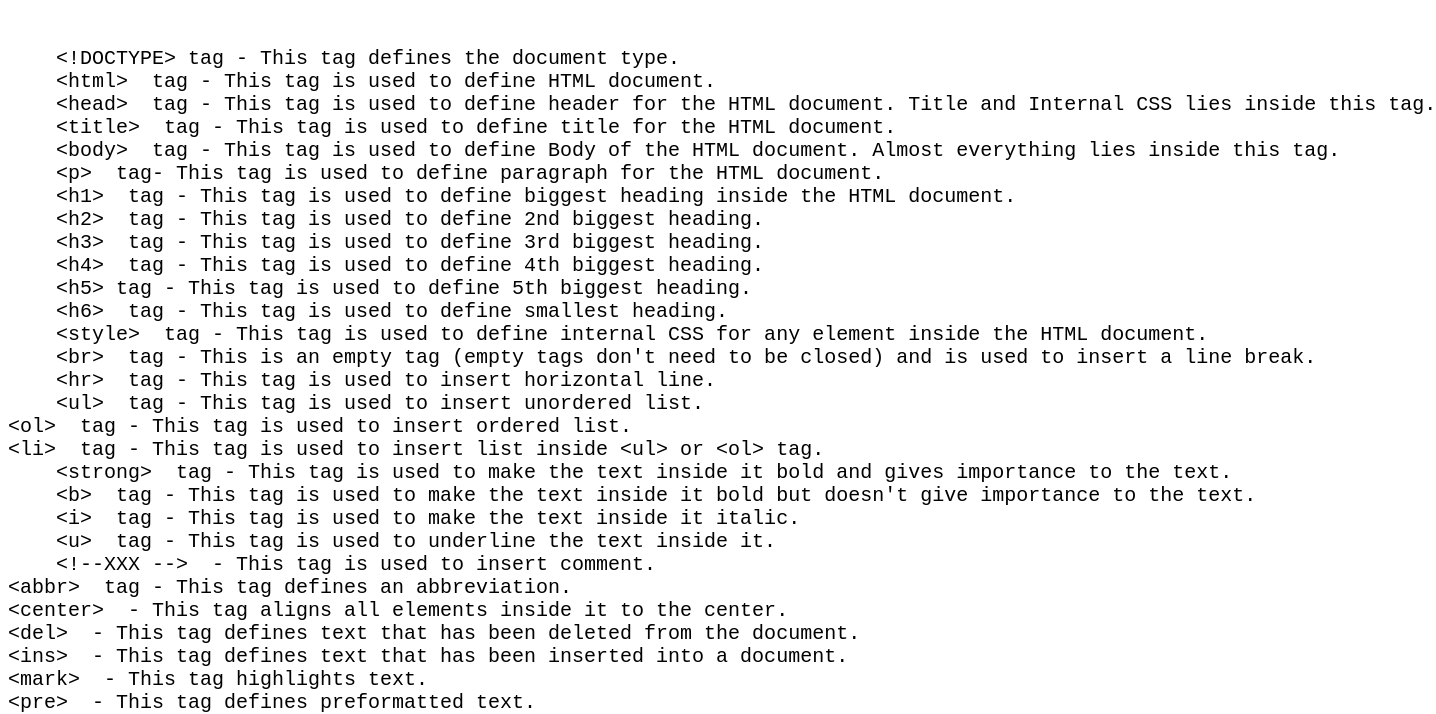
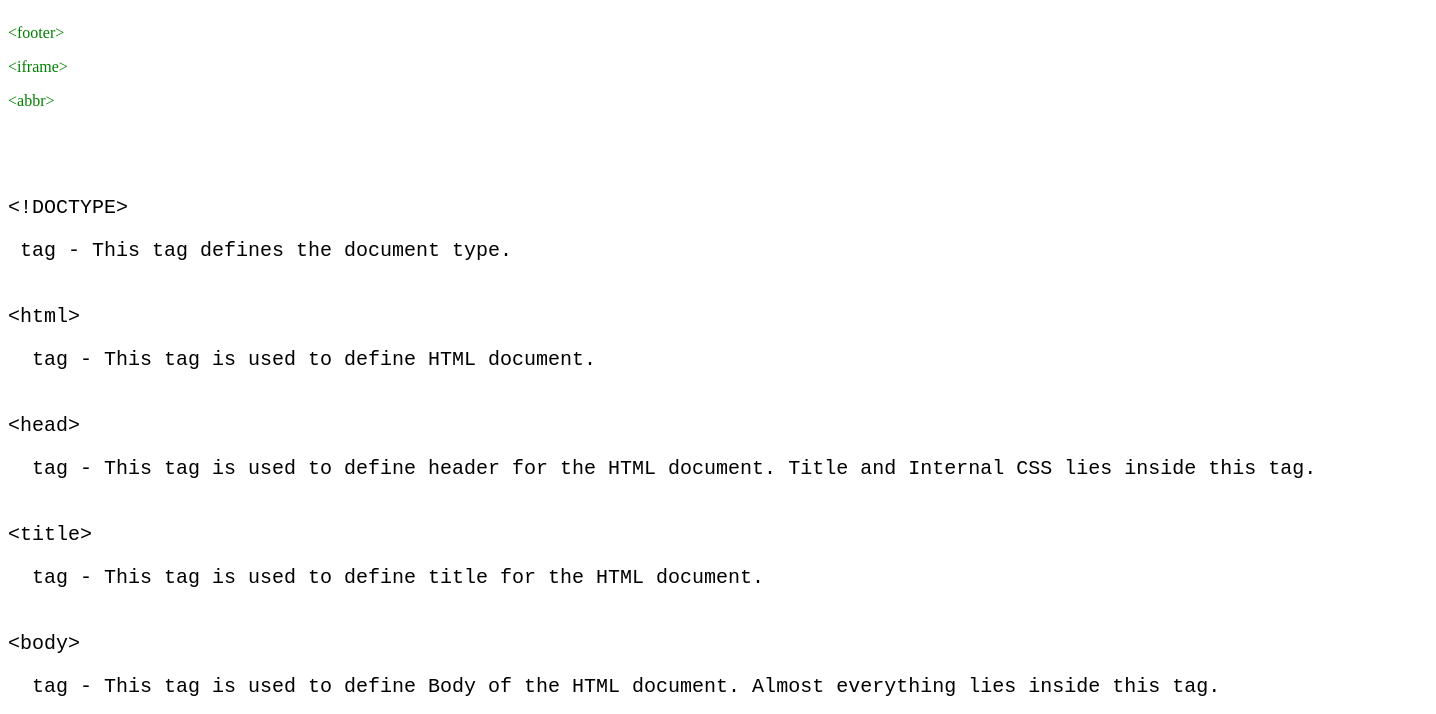
Before and after one commit to VinitaKumariMeena/Vinita, a plain HTML site: page About_html.html in a window 1280 px wide. Shown: the part 77-791 px from the top of the page, 1436 px wide, since content can reach past the window. Drawn offline with Linux system fonts and the light colour scheme.

Commit message:
Update About_html.html

```diff
--- a/About_html.html
+++ b/About_html.html
@@ -2,59 +2,87 @@
 <html>
 <head>
 <title>About_html</title>
+<style>
+a:link {
+  color: green;
+  background-color: transparent;
+  text-decoration: none;
+}
+
+a:visited {
+  color: blue;
+  background-color: transparent;
+  text-decoration: none;
+}
+
+a:hover {
+  color: red;
+  background-color: transparent;
+  text-decoration:none;
+}
+
+a:active {
+  color: voilet;
+  background-color: transparent;
+  text-decoration:none;
+}
+</style>
 </head>
 <body>
     <center><h1 style="font-size: 40px;">About HTML</h1></center>
+	<p><a href="#footer"> &lt;footer&gt;</a></p>
+	<p><a href="#iframe"> &lt;iframe&gt;</a></p>
+	<p><a href="#abbr"> &lt;abbr&gt;</a></p>
     <pre style="font-size: 20px;">
-    &lt;!DOCTYPE&gt; tag - This tag defines the document type.
-    &lt;html&gt;  tag - This tag is used to define HTML document.
-    &lt;head&gt;  tag - This tag is used to define header for the HTML document. Title and Internal CSS lies inside this tag.
-    &lt;title&gt;  tag - This tag is used to define title for the HTML document.
-    &lt;body&gt;  tag - This tag is used to define Body of the HTML document. Almost everything lies inside this tag.
-    &lt;p&gt;  tag- This tag is used to define paragraph for the HTML document.
-    &lt;h1&gt;  tag - This tag is used to define biggest heading inside the HTML document.
-    &lt;h2&gt;  tag - This tag is used to define 2nd biggest heading.
-    &lt;h3&gt;  tag - This tag is used to define 3rd biggest heading.
-    &lt;h4&gt;  tag - This tag is used to define 4th biggest heading.
-    &lt;h5&gt; tag - This tag is used to define 5th biggest heading.
-    &lt;h6&gt;  tag - This tag is used to define smallest heading.
-    &lt;style&gt;  tag - This tag is used to define internal CSS for any element inside the HTML document.
-    &lt;br&gt;  tag - This is an empty tag (empty tags don't need to be closed) and is used to insert a line break.
-    &lt;hr&gt;  tag - This tag is used to insert horizontal line.
-    &lt;ul&gt;  tag - This tag is used to insert unordered list.
-&lt;ol&gt;  tag - This tag is used to insert ordered list.
-&lt;li&gt;  tag - This tag is used to insert list inside &lt;ul&gt; or &lt;ol&gt; tag.
-    &lt;strong&gt;  tag - This tag is used to make the text inside it bold and gives importance to the text.
-    &lt;b&gt;  tag - This tag is used to make the text inside it bold but doesn't give importance to the text.
-    &lt;i&gt;  tag - This tag is used to make the text inside it italic.
-    &lt;u&gt;  tag - This tag is used to underline the text inside it.
-    &lt;!--XXX --&gt;  - This tag is used to insert comment.
-&lt;abbr&gt;  tag - This tag defines an abbreviation.
-&lt;center&gt;  - This tag aligns all elements inside it to the center.
-&lt;del&gt;  - This tag defines text that has been deleted from the document.
-&lt;ins&gt;  - This tag defines text that has been inserted into a document.
-&lt;mark&gt;  - This tag highlights text.
-&lt;pre&gt;  - This tag defines preformatted text.
-&lt;q&gt;  - This tag defines quotation.
-&lt;sub&gt;  - This tag defines subscripted text.
-&lt;sup&gt;  - This tag defines superscripted text.
-&lt;time&gt;  - This tag defines a date/time.
-&lt;form&gt;  - This tag defines an HTML form for user input.
-&lt;input&gt;  - This tag defines an input control.
-&lt;button&gt;  - This tag defines a clickable button.
-&lt;textarea&gt;  - This tag defines a multiple line input control.
-&lt;option&gt;  - This tag defines an option in a drop-down list.
-&lt;iframe&gt;  - This tag defines an inline frame.
-&lt;img&gt;  - This tag defines an image.
-&lt;map&gt;  - This tag defines an user side image-map.
-&lt;area&gt;  - This tag defines an area inside an image-map.
-&lt;a&gt;  - This tag defines a hyperlink.
-&lt;table&gt;  - This tag defines a table.
-&lt;caption&gt;  - This tag defines a table caption,
-&lt;th&gt;  - This tag defines table header cell.
-&lt;tr&gt;  - This tag defines a row in a table.
-&lt;td&gt;  - This tag defines a cell in a table.
-&lt;meta&gt;  - This tag defines metadata of the HTML document.
-&lt;footer&gt;  - This tag defines a footer for the document.
+	<p>&lt;!DOCTYPE&gt;</p> tag - This tag defines the document type.
+    <p>&lt;html&gt;</p>  tag - This tag is used to define HTML document.
+    <p>&lt;head&gt;</p>  tag - This tag is used to define header for the HTML document. Title and Internal CSS lies inside this tag.
+    <p>&lt;title&gt;</p>  tag - This tag is used to define title for the HTML document.
+    <p>&lt;body&gt;</p>  tag - This tag is used to define Body of the HTML document. Almost everything lies inside this tag.
+    <p>&lt;p&gt;</p>  tag- This tag is used to define paragraph for the HTML document.
+    <p>&lt;h1&gt;</p>  tag - This tag is used to define biggest heading inside the HTML document.
+    <p>&lt;h2&gt;</p>  tag - This tag is used to define 2nd biggest heading.
+    <p>&lt;h3&gt;</p>  tag - This tag is used to define 3rd biggest heading.
+    <p>&lt;h4&gt;</p>  tag - This tag is used to define 4th biggest heading.
+	<p>&lt;h5&gt;</p>  tag - This tag is used to define 5th biggest heading.
+    <p>&lt;h6&gt;</p> tag - This tag is used to define smallest heading.
+    <p>&lt;style&gt;</p>  tag - This tag is used to define internal CSS for any element inside the HTML document.
+    <p>&lt;br&gt;</p>  tag - This is an empty tag (empty tags don't need to be closed) and is used to insert a line break.
+    <p>&lt;hr&gt;</p>  tag - This tag is used to insert horizontal line.
+    <p>&lt;ul&gt;</p>  tag - This tag is used to insert unordered list.
+    <p>&lt;ol&gt;</p>  tag - This tag is used to insert ordered list.
+    <p>&lt;li&gt;</p>  tag - This tag is used to insert list inside &lt;ul&gt;  or &lt;ol&gt;  tag.
+    <p>&lt;strong&gt;</p>  tag - This tag is used to make the text inside it bold and gives importance to the text.
+    <p>&lt;b&gt;</p>  tag - This tag is used to make the text inside it bold but doesn't give importance to the text.
+    <p>&lt;i&gt;</p>  tag - This tag is used to make the text inside it italic.
+    <p>&lt;u&gt;</p>  tag - This tag is used to underline the text inside it.
+    <p>&lt;!--XXX --&gt;</p>  - This tag is used to insert comment.
+<p id="abbr">&lt;abbr&gt;</p>  tag - This tag defines an abbreviation.
+<p>&lt;center&gt;</p>  - This tag aligns all elements inside it to the center.
+<p>&lt;del&gt;</p>  - This tag defines text that has been deleted from the document.
+<p>&lt;ins&gt;</p>  - This tag defines text that has been inserted into a document.
+<p>&lt;mark&gt;</p>  - This tag highlights text.
+<p>&lt;pre&gt;</p>  - This tag defines preformatted text.
+<p>&lt;q&gt;</p>  - This tag defines quotation.
+<p>&lt;sub&gt;</p>  - This tag defines subscripted text.
+<p>&lt;sup&gt;</p>  - This tag defines superscripted text.
+<p>&lt;time&gt;</p>  - This tag defines a date/time.
+<p>&lt;form&gt;</p>  - This tag defines an HTML form for user input.
+<p>&lt;input&gt;</p>  - This tag defines an input control.
+<p>&lt;button&gt;</p>  - This tag defines a clickable button.
+<p>&lt;textarea&gt;</p>  - This tag defines a multiple line input control.
+<p>&lt;option&gt;</p>  - This tag defines an option in a drop-down list.
+<p id="iframe">&lt;iframe&gt;</p>  - This tag defines an inline frame.
+<p>&lt;img&gt;</p>  - This tag defines an image.
+<p>&lt;map&gt;</p>  - This tag defines an user side image-map.
+<p>&lt;area&gt;</p>  - This tag defines an area inside an image-map.
+<p>&lt;a&gt;</p>  - This tag defines a hyperlink.
+<p>&lt;table&gt;</p>  - This tag defines a table.
+<p>&lt;caption&gt;</p>  - This tag defines a table caption,
+<p>&lt;th&gt;</p>  - This tag defines table header cell.
+<p>&lt;tr&gt;</p>  - This tag defines a row in a table.
+<p>&lt;td&gt;</p> - This tag defines a cell in a table.
+<p>&lt;meta&gt;</p>  - This tag defines metadata of the HTML document.
+<p id="footer">&lt;footer&gt;</p>  - This tag defines a footer for the document.
 </pre>
 </body></html>
```
